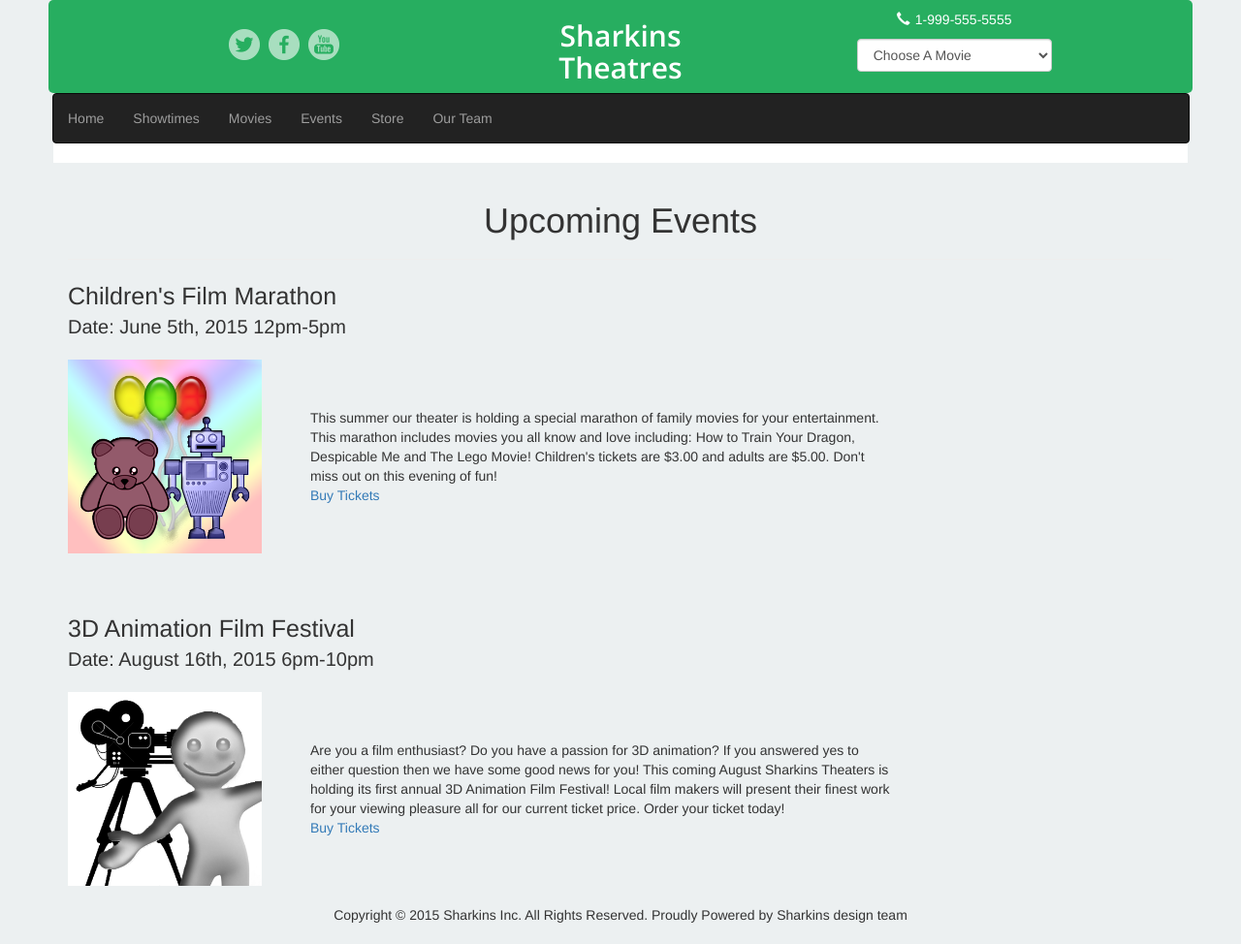
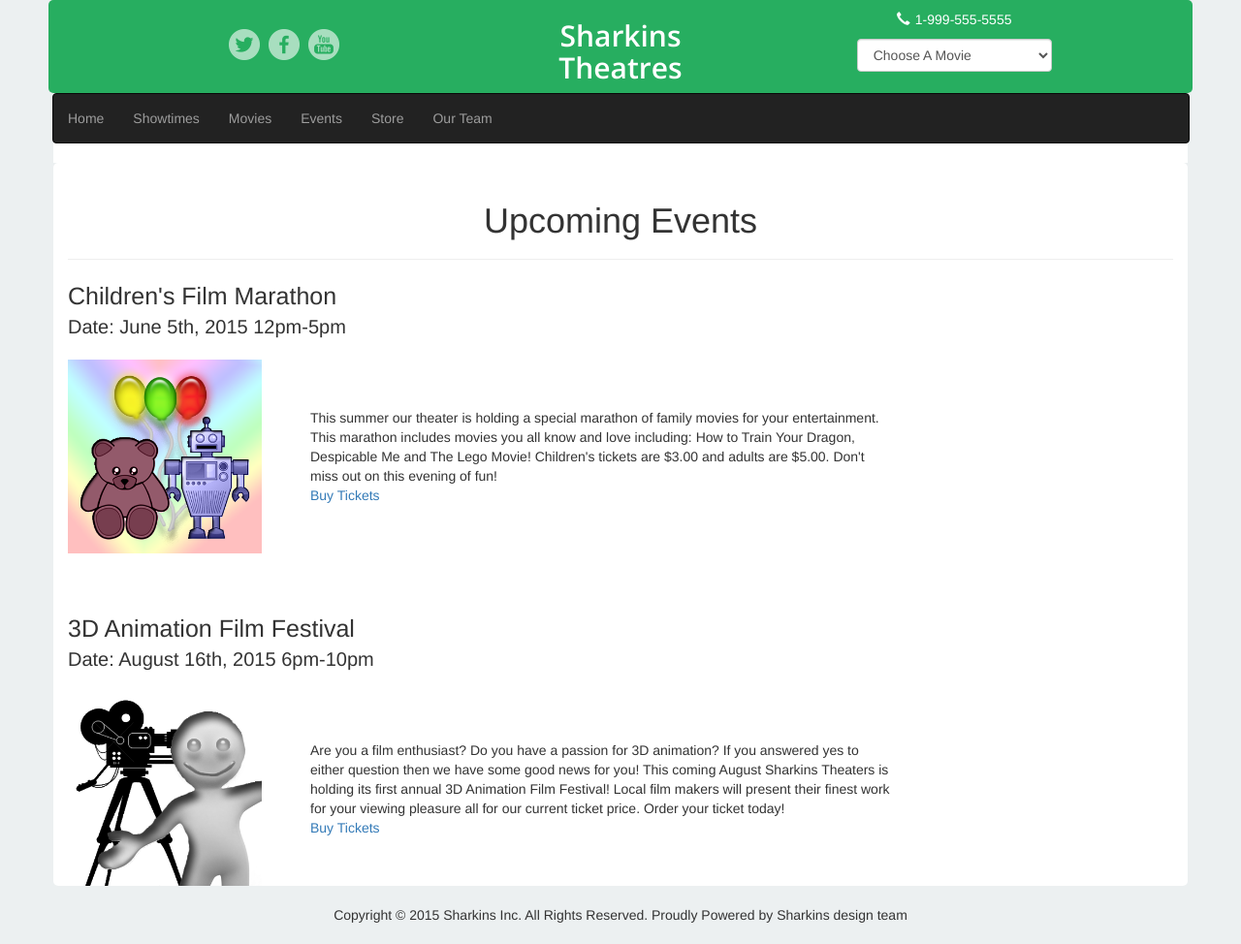
Before and after one commit to dukeayers/cs399_theater, a Django app: page /events in a window 1280 px wide. Shown: the whole page at 97% size. Run offline with Django 3.2, Linux system fonts and the light colour scheme; data comes from the database, SQL or seed files in the repository; grey boxes labelled with a size stand in for pictures from a placeholder-image service; parts of the project's set-up code (start-up, migrations or seed data) failed here and were passed over; some libraries are stand-ins or nearby versions.

Commit message:
gave events a white background to match others

```diff
--- a/theater_project/templates/events.html
+++ b/theater_project/templates/events.html
@@ -33,7 +33,7 @@
   <body>
 
     <!-- Begin page content -->
-    <div class="container">
+    <div class="container" style="background:white; border-radius:5px;">
       <div class="page-header">
         <h1 style="text-align: center;">Upcoming Events</h1>
       </div>
```
